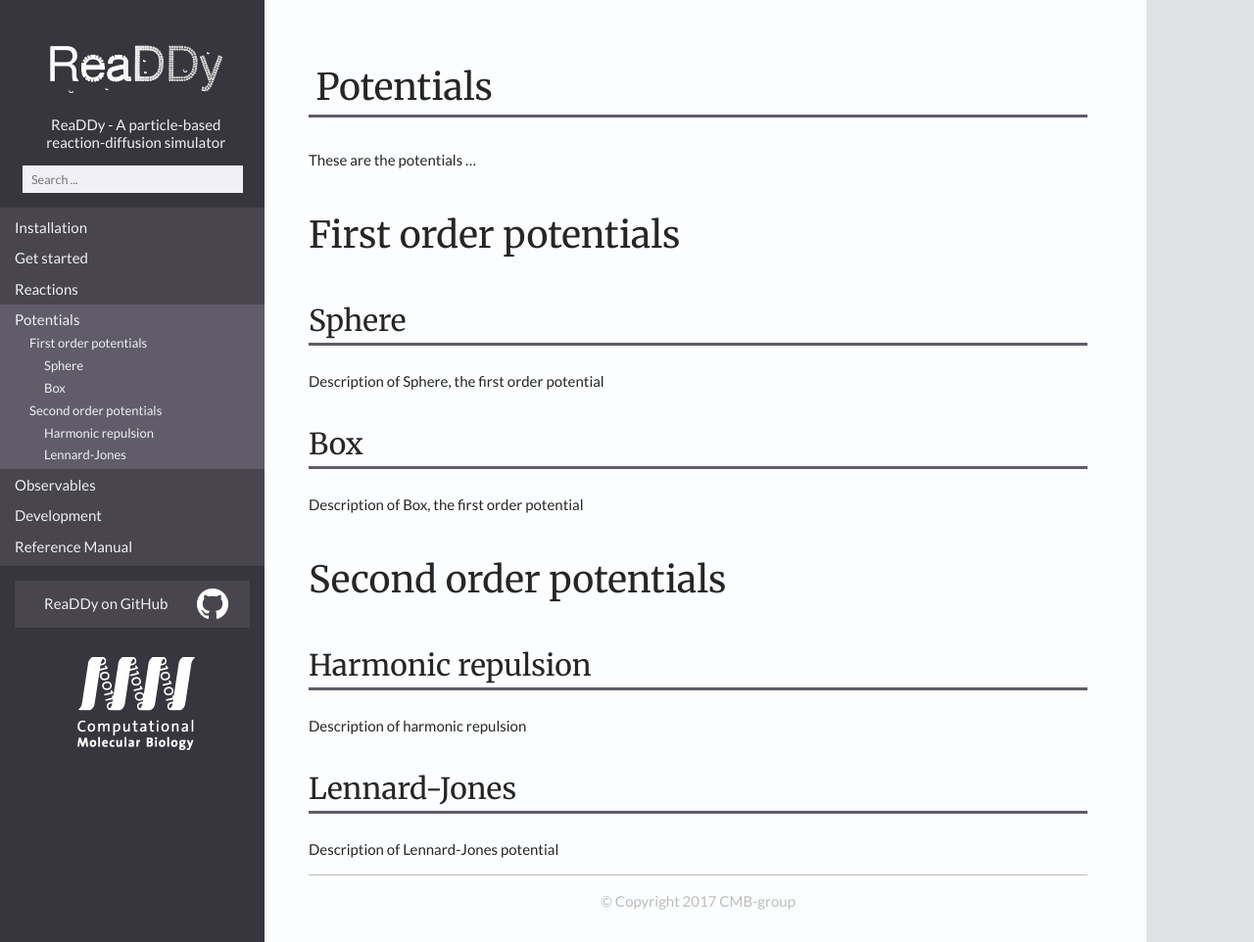
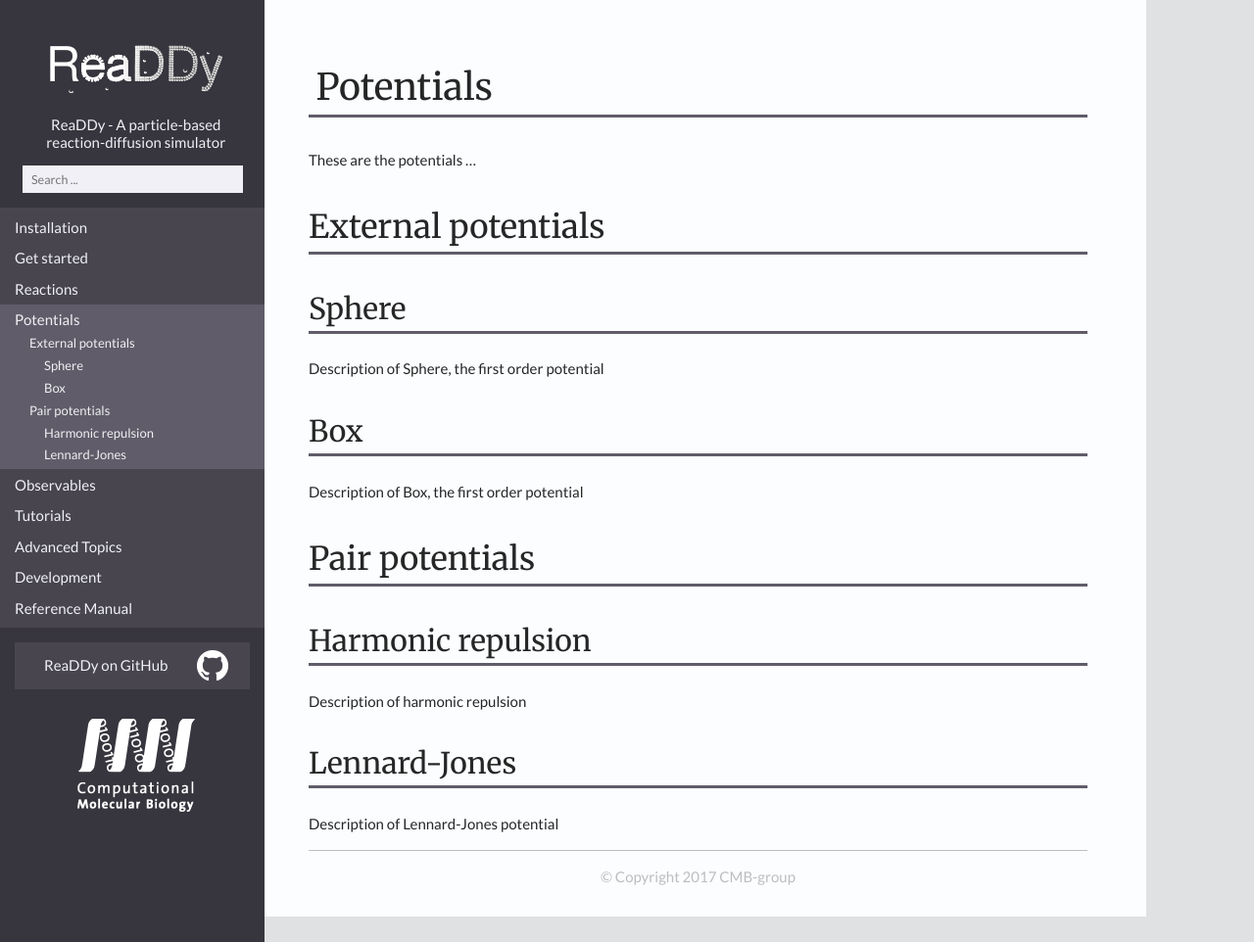
Before and after one commit to readdy/readdy_documentation, a Jekyll site: the page built from readdy_documentation/potentials.md, in a window 1280 px wide and 962 px high. Shown: the whole window at 98% size. Built offline with Jekyll 4.4.1, drawn with Linux system fonts in a browser that asks for light colours.

Commit message:
build script, travis config

```diff
--- a/readdy_documentation/_config.yml
+++ b/readdy_documentation/_config.yml
@@ -7,8 +7,6 @@
 github_username: readdy
 sass:
   sass_dir: _sass
-include:
-  - "_tutorials"
 kramdown:
   input: GFM
   syntax_highlighter: rouge
@@ -23,13 +21,15 @@
     output: false
   development:
     output: false
+  advanced_topics:
+    output: false
   tutorials:
     output: true
-    permalink: /:collection/:path/
+    permalink: /:collection/:path
 defaults:
   -
     scope:
       type: "tutorials"
     values:
-      layout: "tutorial"
+      layout: "page"
       title: "defaulttitle"
--- a/readdy_documentation/_includes/side.html
+++ b/readdy_documentation/_includes/side.html
@@ -18,24 +18,24 @@
         {% if page.url == '/reactions.html' %}
             {% assign sorted_reactions = site.reactions | sort: 'position' %}
             {% for reaction in sorted_reactions %}
-                <a class="side-nav-sub-item" href="{{ node.url | prepend:site.baseurl }}#{{ reaction.sectionName }}">
+                <a class="side-nav-sub-item" href="{{ site.url }}{{ site.baseurl }}/reactions.html#{{ reaction.sectionName }}">
                     {{ reaction.title | markdownify | remove: '<p>' | remove: '</p>' }}
                 </a>
             {% endfor %}
         {% endif %}
         <a class="side-nav-item{% if page.url == '/potentials.html' %} active{% endif %}" href="{{ site.url }}{{ site.baseurl }}/potentials.html">Potentials</a>
         {% if page.url == '/potentials.html' %}
-            <a class="side-nav-sub-item" href="{{ node.url | prepend:site.baseurl }}#firstorderpotentials">First order potentials</a>
+            <a class="side-nav-sub-item" href="{{ site.url }}{{ site.baseurl }}/potentials.html#firstorderpotentials">External potentials</a>
             {% assign sorted_potentials_o1 = site.potentials_order1 | sort: 'position' %}
             {% for potential in sorted_potentials_o1 %}
-                <a class="side-nav-sub-item side-nav-sub-sub-item" href="{{ node.url | prepend:site.baseurl }}#{{ potential.sectionName }}">
+                <a class="side-nav-sub-item side-nav-sub-sub-item" href="{{ site.url }}{{ site.baseurl }}/potentials.html#{{ potential.sectionName }}">
                     {{ potential.title | markdownify | remove: '<p>' | remove: '</p>'}}
                 </a>
             {% endfor %}
-            <a class="side-nav-sub-item" href="{{ node.url | prepend:site.baseurl }}#secondorderpotentials">Second order potentials</a>
+            <a class="side-nav-sub-item" href="{{ site.url }}{{ site.baseurl }}/potentials.html#secondorderpotentials">Pair potentials</a>
             {% assign sorted_potentials_o2 = site.potentials_order2 | sort: 'position' %}
             {% for potential in sorted_potentials_o2 %}
-                <a class="side-nav-sub-item side-nav-sub-sub-item" href="{{ node.url | prepend:site.baseurl }}#{{ potential.sectionName }}">
+                <a class="side-nav-sub-item side-nav-sub-sub-item" href="{{ site.url }}{{ site.baseurl }}/potentials.html#{{ potential.sectionName }}">
                     {{ potential.title | markdownify | remove: '<p>' | remove: '</p>'}}
                 </a>
             {% endfor %}
@@ -44,8 +44,26 @@
         {% if page.url == '/observables.html' %}
             {% assign sorted_observables = site.observables | sort: 'position' %}
             {% for observable in sorted_observables %}
-                <a class="side-nav-sub-item" href="{{ node.url | prepend:site.baseurl }}#{{ observable.sectionName }}">
+                <a class="side-nav-sub-item" href="{{ site.url }}{{ site.baseurl }}/observables.html#{{ observable.sectionName }}">
                     {{ observable.title | markdownify | remove: '<p>' | remove: '</p>' }}
+                </a>
+            {% endfor %}
+        {% endif %}
+        <a class="side-nav-item{% if page.url == '/tutorials.html' %} active{% endif %}" href="{{ site.url }}{{ site.baseurl }}/tutorials.html">Tutorials</a>
+        {% if page.url == '/tutorials.html' %}
+            {% assign sorted_tutorials = site.tutorials | sort: 'position' %}
+            {% for tutorial in sorted_tutorials %}
+                <a class="side-nav-sub-item" href="{{ site.url }}{{ site.baseurl }}/tutorials.html#{{ tutorial.sectionName }}">
+                    {{ tutorial.title | markdownify | remove: '<p>' | remove: '</p>' }}
+                </a>
+            {% endfor %}
+        {% endif %}
+        <a class="side-nav-item{% if page.url == '/advanced_topics.html' %} active{% endif %}" href="{{ site.url }}{{ site.baseurl }}/advanced_topics.html">Advanced Topics</a>
+        {% if page.url == '/advanced_topics.html' %}
+            {% assign sorted_topics = site.advanced_topics | sort: 'position' %}
+            {% for topic in sorted_topics %}
+                <a class="side-nav-sub-item" href="{{ site.url }}{{ site.baseurl }}/advanced_topics.html#{{ topic.sectionName }}">
+                    {{ topic.title | markdownify | remove: '<p>' | remove: '</p>' }}
                 </a>
             {% endfor %}
         {% endif %}
@@ -53,7 +71,7 @@
         {% if page.url == '/development.html' %}
             {% assign sorted_development = site.development | sort: 'position' %}
             {% for entry in sorted_development %}
-                <a class="side-nav-sub-item" href="{{ node.url | prepend:site.baseurl }}#{{ entry.sectionName }}">
+                <a class="side-nav-sub-item" href="{{ site.url }}{{ site.baseurl }}/development.html#{{ entry.sectionName }}">
                     {{ entry.title | markdownify | remove: '<p>' | remove: '</p>' }}
                 </a>
             {% endfor %}
--- a/readdy_documentation/_sass/_layout.scss
+++ b/readdy_documentation/_sass/_layout.scss
@@ -338,6 +338,11 @@
   padding-bottom: 0;
 }
 
+.entry-heading h1 {
+  font-size: 2.2rem;
+  border-bottom: $active-page-color solid 0.2rem;
+}
+
 .docpage-heading h1 {
   border-bottom: $active-page-color solid 0.2rem;
   padding-left: 0.5rem;
--- a/readdy_documentation/potentials.md
+++ b/readdy_documentation/potentials.md
@@ -6,7 +6,7 @@
 These are the potentials ...
 
 <section id="firstorderpotentials">
-<h1>First order potentials</h1>
+<div class="entry-heading"><h1>External potentials</h1></div>
 </section>
 
 {% assign sorted_potentials_o1 = site.potentials_order1 | sort: 'position' %}
@@ -18,7 +18,7 @@
 {% endfor %}
 
 <section id="secondorderpotentials">
-<h1>Second order potentials</h1>
+<div class="entry-heading"><h1>Pair potentials</h1></div>
 </section>
 
 {% assign sorted_potentials_o2 = site.potentials_order2 | sort: 'position' %}
```
Also changed, not shown: readdy_documentation/_advanced_topics/kernels.md (added, +10 -0 lines), readdy_documentation/_advanced_topics/simulation_schemes.md (added, +13 -0 lines), readdy_documentation/_docentries/development/build.md (added, +36 -0 lines), readdy_documentation/_docentries/development/proposals.md (added, +36 -0 lines), readdy_documentation/_docentries/development/roadmap.md (added, +56 -0 lines), readdy_documentation/_docentries/development/structure.md (added, +44 -0 lines), readdy_documentation/_docpages/development.md (added, +10 -0 lines), readdy_documentation/_tutorials/exampletutorial.md (deleted, +0 -6 lines), readdy_documentation/advanced_topics.md (added, +12 -0 lines), readdy_documentation/installation.md (+1 -1 lines), readdy_documentation/tutorials.md (added, +6 -0 lines), .travis.yml (added), README.md, 2 other files.
